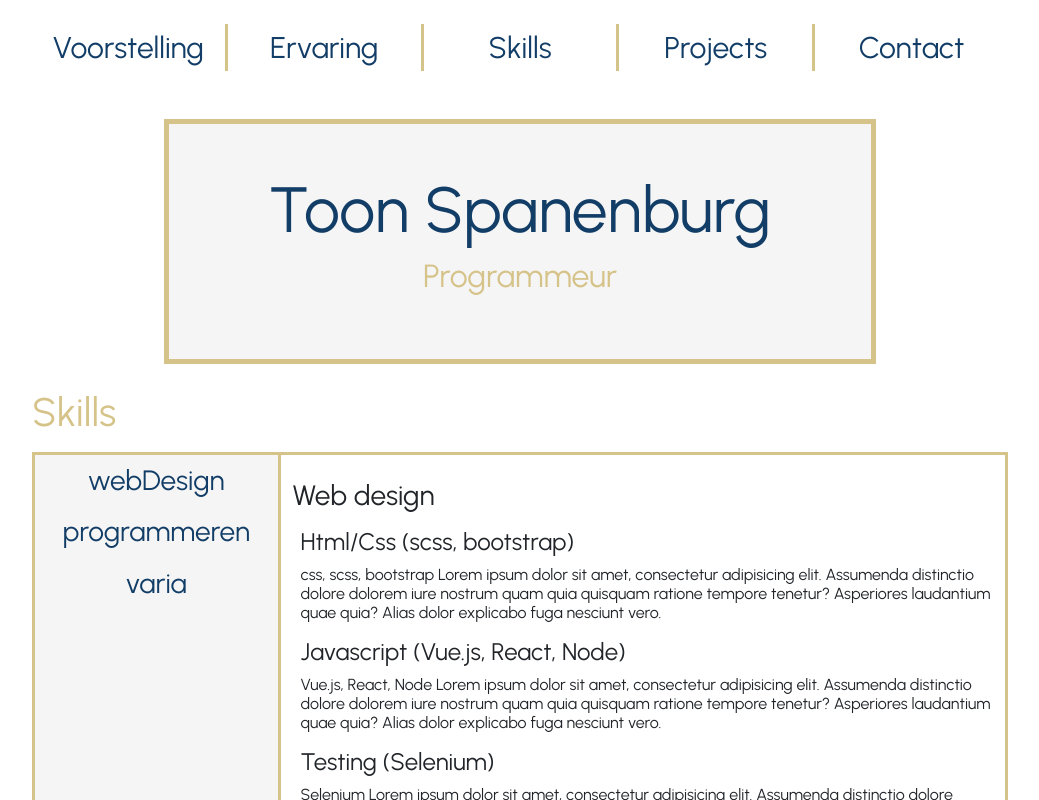
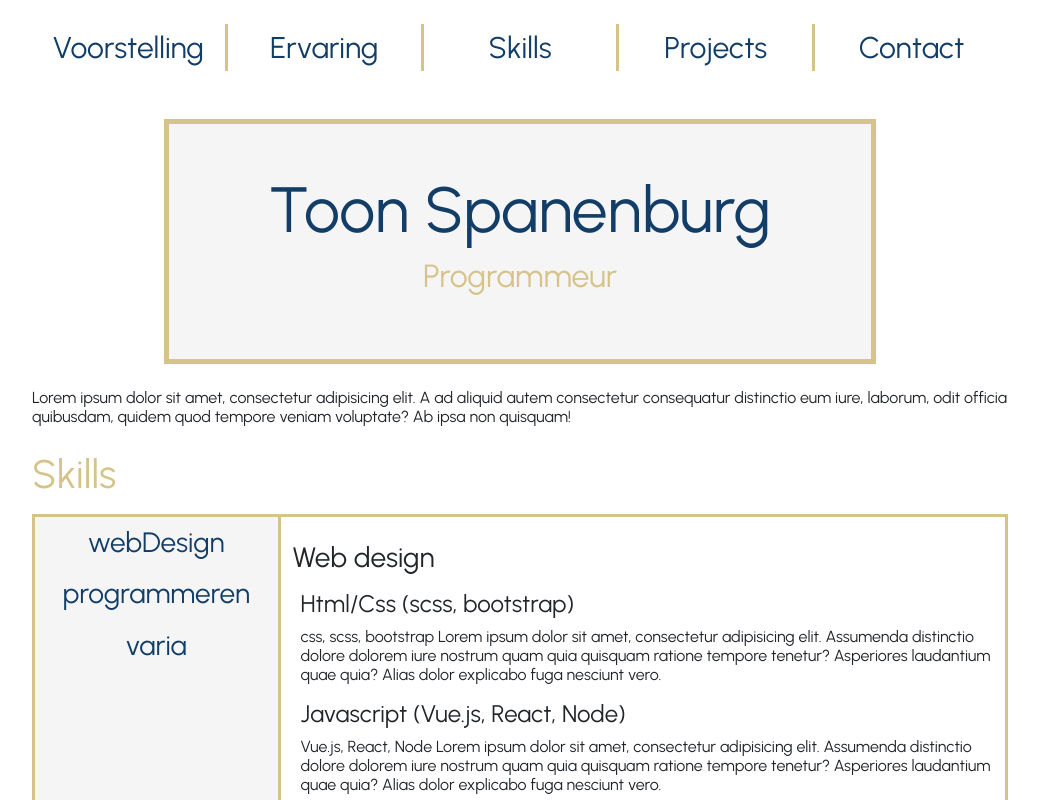
Before and after one commit to ToonSpanenburg/ToonSpanenburgWebsite, a Vue app: page / in a window 1280 px wide. Shown: the top 800 px of the page, without its empty margins (120-1159 px from the left). Built offline with nearby package versions, Linux system fonts and the light colour scheme.

Commit message:
git push

```diff
--- a/src/App.vue
+++ b/src/App.vue
@@ -7,12 +7,14 @@ import SkillsComponent from "@/components/SkillsComponent.vue";
 import ProjectsComponent from "@/components/ProjectsComponent.vue";
 import ContactComponent from "@/components/ContactComponent.vue";
 import FooterComponent from "@/components/FooterComponent.vue";
+import VoorstellingComponent from "@/components/VoorstellingComponent.vue";
 </script>
 
 <template>
   <div style="width: 80%; margin: auto">
     <MyHeader/>
     <welcome-component/>
+    <VoorstellingComponent/>
     <SkillsComponent/>
     <ProjectsComponent/>
     <ContactComponent/>
--- /dev/null
+++ b/src/components/VoorstellingComponent.vue
@@ -0,0 +1,15 @@
+<script setup>
+
+</script>
+
+<template>
+<div class="m-4">
+<p>
+  Lorem ipsum dolor sit amet, consectetur adipisicing elit. A ad aliquid autem consectetur consequatur distinctio eum iure, laborum, odit officia quibusdam, quidem quod tempore veniam voluptate? Ab ipsa non quisquam!
+</p>
+</div>
+</template>
+
+<style scoped>
+
+</style>
```
